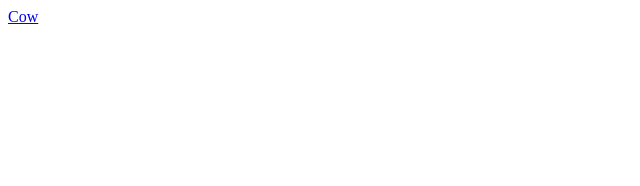
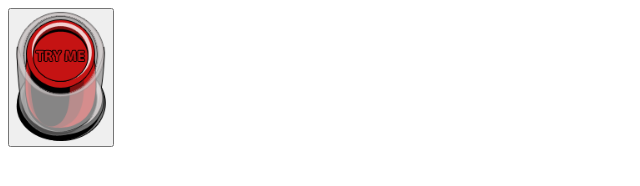
Before and after one commit to MikeTheFyke/SoundBoard, a plain HTML site: page index.html in a window 1280 px wide. Shown: the whole page, without its empty margins (0-640 px from the left). Drawn offline with Linux system fonts and the light colour scheme.

Commit message:
Added button function logic

```diff
--- a/index.html
+++ b/index.html
@@ -8,7 +8,7 @@
 <body>
 
     <nav>
-        <a href="#" onmousedown="beep.play()">Cow</a>
+        <button id="submitButt" onclick="beep.play()"><img id="myImg" src="./images/button01.png" style="width:90px"></button>
     </nav>
 
     <script src="./logic.js"></script>
```
